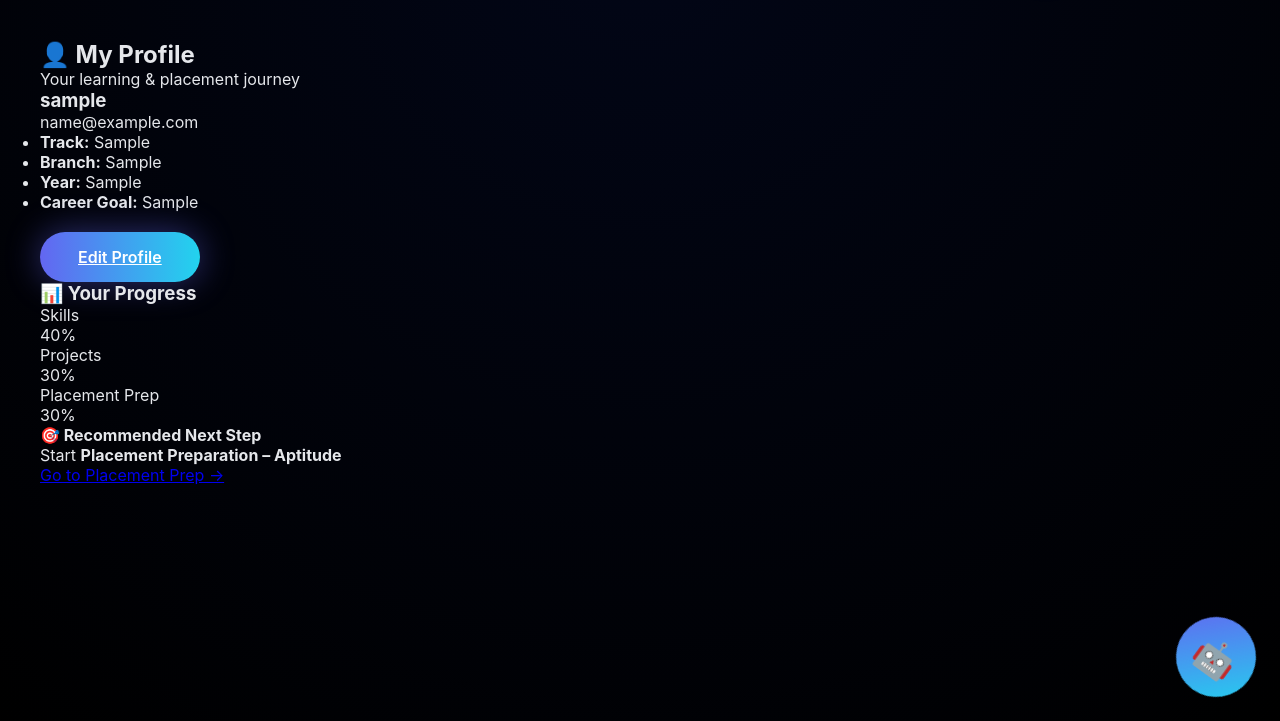
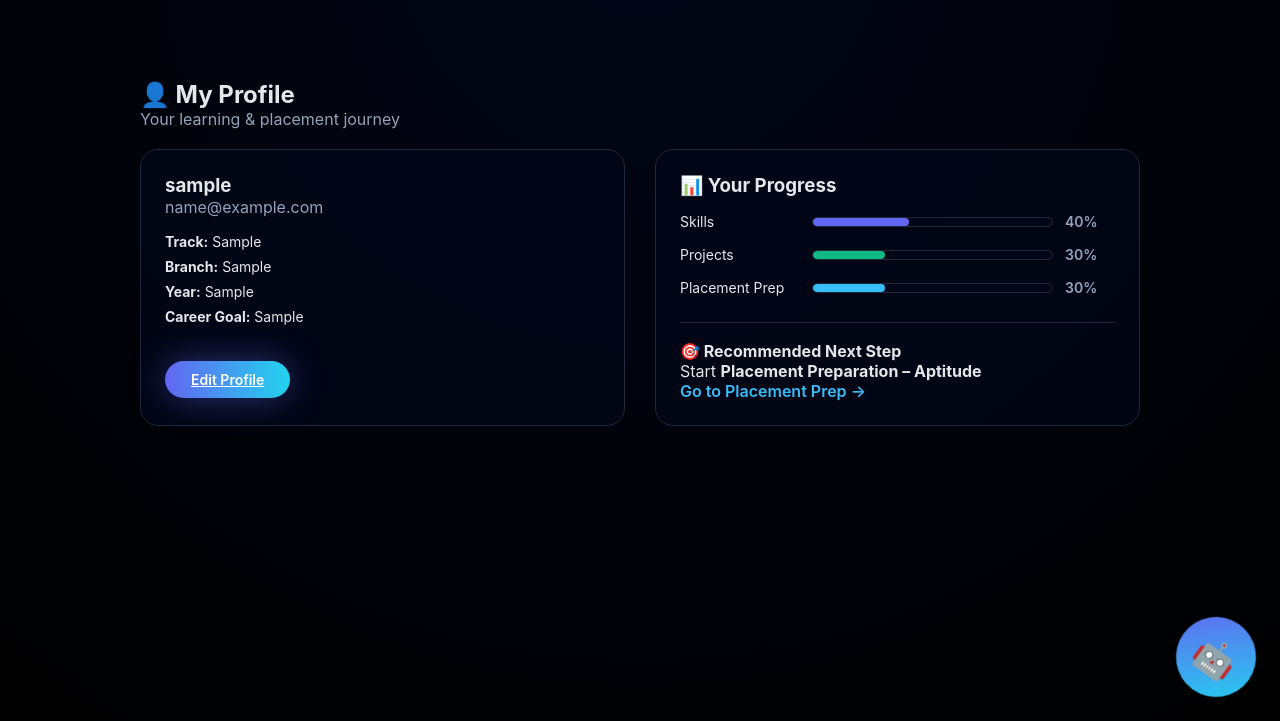
Before and after one commit to ssvprasad144/CareerInnTech, a Django app: page /profile/ in a window 1280 px wide. Shown: the part 79-800 px from the top of the page. Run offline with Django 5.2, Linux system fonts and the light colour scheme; a user stored in the database is signed in; tables that the repository leaves empty hold one stand-in row (values such as "Sample post").

Commit message:
Update dashboard.css

```diff
--- a/careerinntech/static/css/dashboard.css
+++ b/careerinntech/static/css/dashboard.css
@@ -261,3 +261,126 @@ body {
         grid-template-columns: 1fr;
     }
 }
+
+/* ================= PROFILE PAGE ================= */
+
+.profile-container {
+    padding: 40px 100px;
+}
+
+.profile-header {
+    margin-bottom: 20px;
+}
+
+.profile-grid {
+    display: grid;
+    grid-template-columns: 1fr 1fr;
+    gap: 30px;
+    max-width: 1100px;
+}
+
+.profile-card {
+    background: rgba(2,6,23,.75);
+    border: 1px solid #1e293b;
+    border-radius: 18px;
+    padding: 24px;
+}
+
+/* Profile details list */
+.profile-list {
+    list-style: none;
+    padding: 0;
+    margin: 16px 0;
+}
+
+.profile-list li {
+    margin-bottom: 8px;
+    font-size: 14px;
+}
+
+/* Muted text */
+.muted {
+    color: #94a3b8;
+}
+
+/* Smaller primary button */
+.btn-primary.small {
+    padding: 10px 26px;
+    font-size: 14px;
+}
+
+/* ================= PROGRESS TRACKER ================= */
+
+.progress-row {
+    display: grid;
+    grid-template-columns: 120px 1fr 50px;
+    align-items: center;
+    gap: 12px;
+    margin-top: 16px;
+    font-size: 14px;
+}
+
+.progress-bar {
+    height: 10px;
+    background: #020617;
+    border-radius: 999px;
+    overflow: hidden;
+    border: 1px solid #1e293b;
+}
+
+.progress-fill {
+    height: 100%;
+    border-radius: 999px;
+    animation: grow 1s ease-out;
+}
+
+.progress-fill.skills {
+    background: #6366f1;
+}
+
+.progress-fill.projects {
+    background: #10b981;
+}
+
+.progress-fill.placement {
+    background: #38bdf8;
+}
+
+.progress-value {
+    font-weight: 600;
+    color: #94a3b8;
+}
+
+@keyframes grow {
+    from { width: 0; }
+}
+
+/* ================= NEXT STEP ================= */
+
+.next-step {
+    margin-top: 26px;
+    padding-top: 18px;
+    border-top: 1px solid #1e293b;
+}
+
+.link-btn {
+    color: #38bdf8;
+    font-weight: 600;
+    text-decoration: none;
+}
+
+.link-btn:hover {
+    text-decoration: underline;
+}
+
+/* ================= PROFILE RESPONSIVE ================= */
+
+@media (max-width: 900px) {
+    .profile-container {
+        padding: 30px;
+    }
+
+    .profile-grid {
+        grid-template-columns: 1fr;
+    }
+}
```
